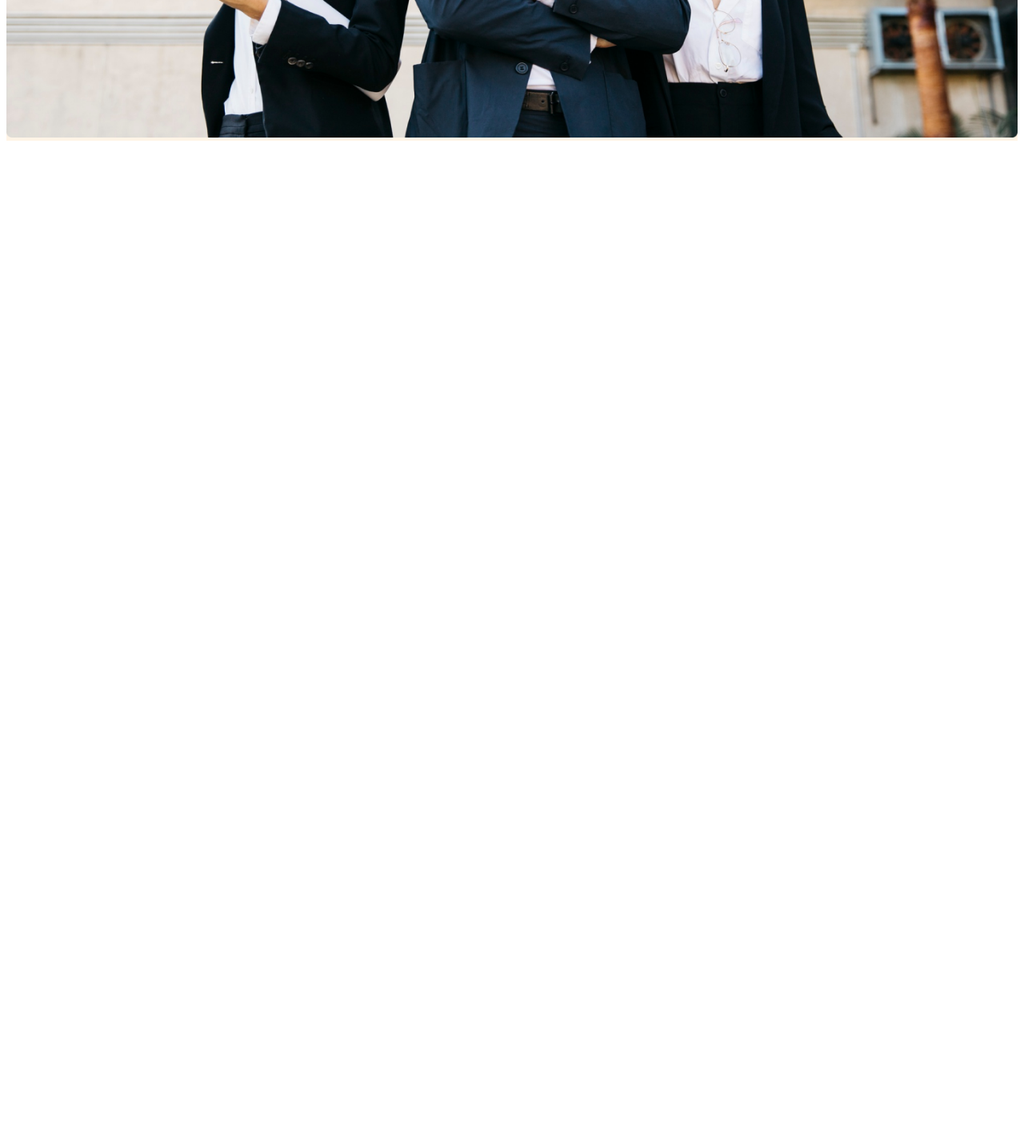
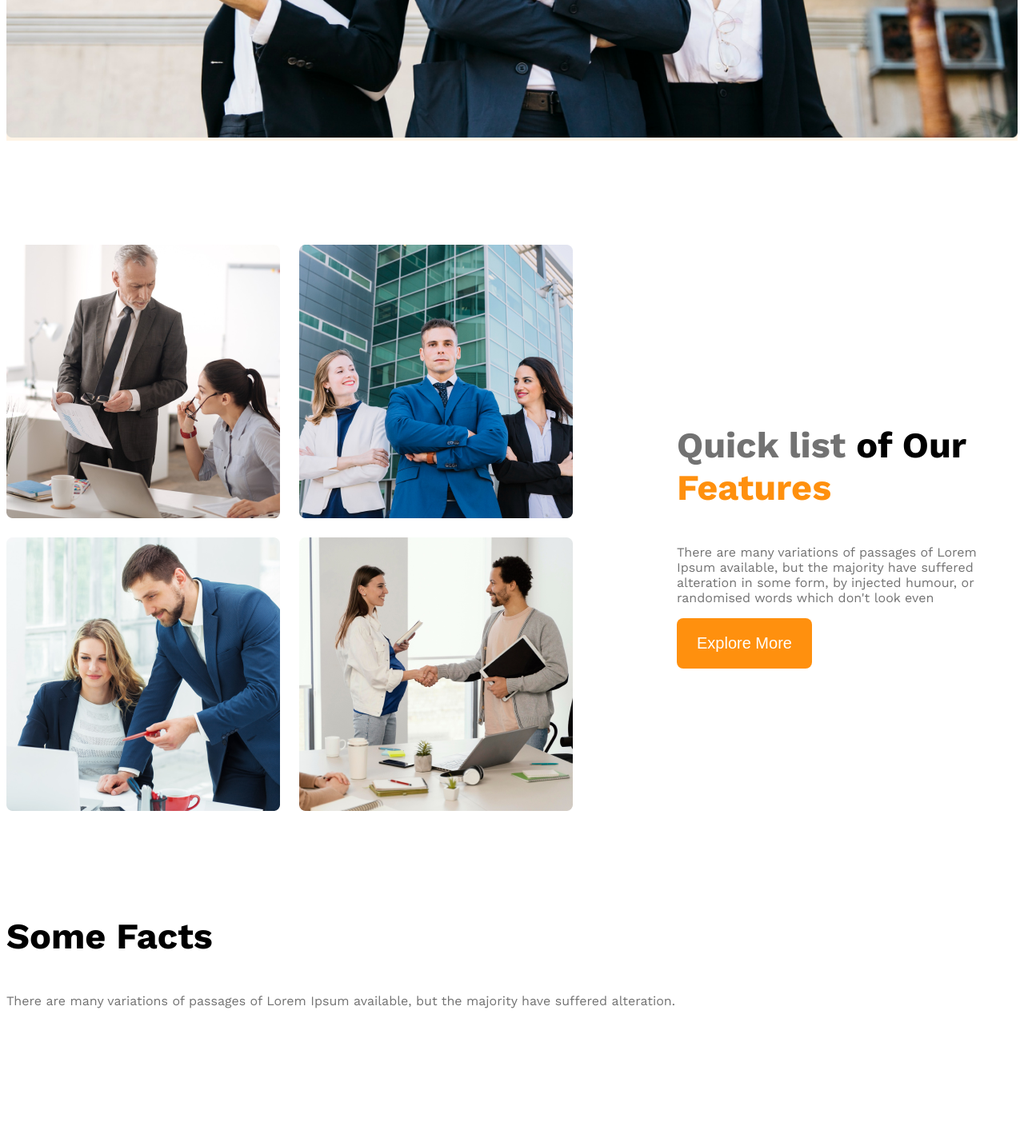
Before and after one commit to nasimhossain1/g3-architect-website, a plain HTML site: page index.html in a window 1280 px wide. Shown: the part 1008-2431 px from the top of the page at 80% size. Before the commit the page ends 1192 px from the top, so only its background shows below. Drawn offline with nearby package versions, Linux system fonts and the light colour scheme.

Commit message:
made team responsive and added fact structure

```diff
--- a/index.html
+++ b/index.html
@@ -33,6 +33,54 @@
 
     </header>
     <main>
+        <!-- teams section start -->
+        <section class="teams display-flex">
+            <div class="team-image-container">
+                <img src="images/team1.png" alt="">
+                <img src="images/team2.png" alt="">
+                <img src="images/team3.png" alt="">
+                <img src="images/team4.png" alt="">
+
+            </div>
+            <div class="our-features">
+                <h3 class="section-title"><span id="quick-list" class="text-light-gray">Quick list</span> <span>of Our</span> <span class="text-primary">Features</span></h3>
+                <p class="feature-description text-light-gray">There are many variations of passages of Lorem Ipsum available, but the majority have suffered alteration in some form, by injected humour, or randomised words which don't look even</p>
+                <button class="btn-primary">Explore More</button>
+            </div>
+        </section>
+        <!-- features will enjoy -->
+         <section>
+            <h3 class="section-title">Some Facts</h3>
+            <p class="text-light-gray">There are many variations of passages of Lorem Ipsum available, but the majority have suffered alteration.</p>
+            <div class="fact-container">
+                <!-- .fact*4>img.fact-icon+h4.fact-number+h5.fact-name -->
+                <div class="fact">
+                    <img src="" alt="" class="fact-icon">
+                    <h4 class="fact-number"></h4>
+                    <h5 class="fact-name"></h5>
+                </div>
+                <div class="fact">
+                    <img src="" alt="" class="fact-icon">
+                    <h4 class="fact-number"></h4>
+                    <h5 class="fact-name"></h5>
+                </div>
+                <div class="fact">
+                    <img src="" alt="" class="fact-icon">
+                    <h4 class="fact-number"></h4>
+                    <h5 class="fact-name"></h5>
+                </div>
+                <div class="fact">
+                    <img src="" alt="" class="fact-icon">
+                    <h4 class="fact-number"></h4>
+                    <h5 class="fact-name"></h5>
+                </div>
+            </div>
+
+         </section>
+         <!-- some facts -->
+          <section class="some-facts">
+
+          </section>
 
     </main>
     <footer>
--- a/styles/architects.css
+++ b/styles/architects.css
@@ -12,9 +12,11 @@
 .display-flex{
     display: flex;
 }
+/* dark-2 color */
 .text-gray{
     color: #424242;
 }
+/* dark-3 color */
 .text-light-gray{
     color: #727272;
 }
@@ -26,6 +28,13 @@
     font-weight: 600px;
     border-radius: 8px;
     border: none;
+}
+main{
+    max-width: 1440px;
+    margin: 0 auto;
+}
+main > section{
+    margin-top: 130px;
 }
 .bg-light{
     background-color: rgba(255, 144, 14, 0.1);
@@ -66,8 +75,46 @@
 .banner-image{
     width: 100%;
 }
+/* team and feature related styles */
+.teams{
+    align-items: center;
+}
+.team-image-container{
+    display: grid;
+    grid-template-columns: repeat(2,1fr);
+    gap: 24px;
+}
+.our-features{
+    margin-left: 130px;
+    max-width: 530px;
+}
+.section-title{
+    font-size: 45px;
+    font-weight: bold;
+}
+#quick-list{
+    font-size: 500;
+}
+.text-primary{
+    color: #FF900E;
+}
+
 @media screen and (max-width:576px) {
-    .navbar,.nav-links{
+    .navbar,.nav-links,.teams{
         flex-direction: column;
     }
+    .team-image-container{
+        grid-template-columns: repeat(1,1fr);
+    }
+    .our-features{
+        margin-left: 20px;
+    }
 }
+@media screen and (min-width:576px) and (max-width:992px) {
+    .teams{
+        flex-direction: column;
+    }
+    .our-features{
+        margin: 50px auto;
+    }
+}
```
